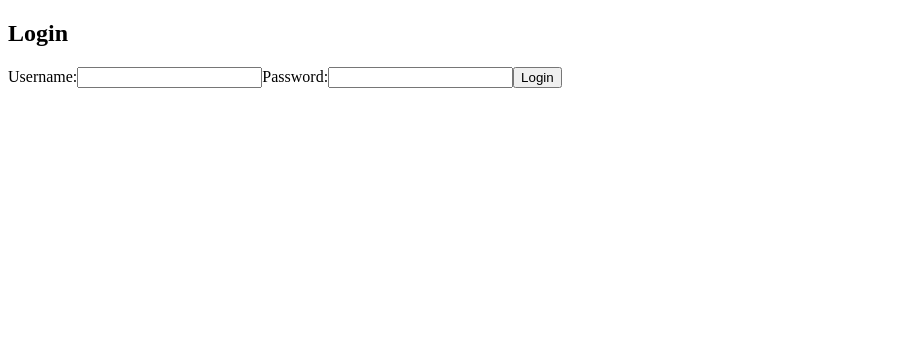
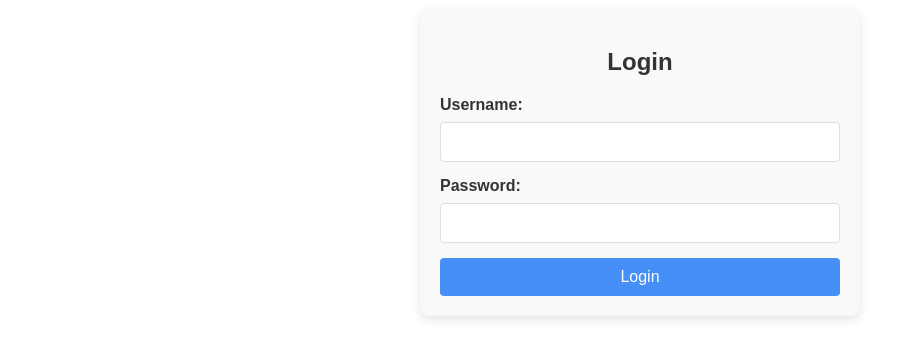
Before and after one commit to Fatma-KGamal/Shipping-System-Tools3, an Angular app in the folder my-app/: page /login in a window 1280 px wide. Shown: the top 358 px of the page, without its empty margins (0-912 px from the left). Built offline with nearby package versions, Linux system fonts and the light colour scheme.

Commit message:
add styling
add css for login and register

```diff
--- a/my-app/src/app/login/login.component.css
+++ b/my-app/src/app/login/login.component.css
@@ -0,0 +1,84 @@
+/* Style for the container div */
+div {
+    max-width: 400px;
+    margin: 0 auto;
+    padding: 20px;
+    background-color: #f9f9f9;
+    border-radius: 8px;
+    box-shadow: 0 4px 8px rgba(0, 0, 0, 0.1);
+}
+
+/* Styling for the form */
+form {
+    display: flex;
+    flex-direction: column;
+}
+
+/* Style for the headings */
+h2 {
+    text-align: center;
+    font-family: 'Mulish', sans-serif;
+    color: #333;
+    margin-bottom: 20px;
+}
+
+/* Label styling */
+label {
+    font-family: 'Mulish', sans-serif;
+    font-weight: bold;
+    margin-bottom: 8px;
+    color: #333;
+}
+
+/* Style for input fields */
+input[type="text"],
+input[type="password"] {
+    padding: 10px;
+    margin-bottom: 15px;
+    border: 1px solid #ddd;
+    border-radius: 4px;
+    font-family: 'Mulish', sans-serif;
+    font-size: 16px;
+    transition: border-color 0.3s ease;
+}
+
+/* Change border color on focus */
+input[type="text"]:focus,
+input[type="password"]:focus {
+    border-color: #458ff6;
+    outline: none;
+}
+
+/* Button styling */
+button {
+    padding: 10px;
+    background-color: #458ff6;
+    color: white;
+    font-family: 'Mulish', sans-serif;
+    font-size: 16px;
+    border: none;
+    border-radius: 4px;
+    cursor: pointer;
+    transition: background-color 0.3s ease;
+}
+
+/* Change button background on hover */
+button:hover {
+    background-color: #356cb3;
+}
+
+/* Responsive design */
+@media (max-width: 500px) {
+    div {
+        padding: 15px;
+    }
+
+    input[type="text"],
+    input[type="password"] {
+        font-size: 14px;
+    }
+
+    button {
+        font-size: 14px;
+    }
+}
--- a/my-app/src/app/register/register.component.css
+++ b/my-app/src/app/register/register.component.css
@@ -0,0 +1,90 @@
+/* Style for the container div */
+div {
+    max-width: 400px;
+    margin: 0 auto;
+    padding: 20px;
+    background-color: #f9f9f9;
+    border-radius: 8px;
+    box-shadow: 0 4px 8px rgba(0, 0, 0, 0.1);
+}
+
+/* Styling for the form */
+form {
+    display: flex;
+    flex-direction: column;
+}
+
+/* Style for the headings */
+h2 {
+    text-align: center;
+    font-family: 'Mulish', sans-serif;
+    color: #333;
+    margin-bottom: 20px;
+}
+
+/* Label styling */
+label {
+    font-family: 'Mulish', sans-serif;
+    font-weight: bold;
+    margin-bottom: 8px;
+    color: #333;
+}
+
+/* Style for input fields */
+input[type="text"],
+input[type="email"],
+input[type="tel"],
+input[type="password"] {
+    padding: 10px;
+    margin-bottom: 15px;
+    border: 1px solid #ddd;
+    border-radius: 4px;
+    font-family: 'Mulish', sans-serif;
+    font-size: 16px;
+    transition: border-color 0.3s ease;
+}
+
+/* Change border color on focus */
+input[type="text"]:focus,
+input[type="email"]:focus,
+input[type="tel"]:focus,
+input[type="password"]:focus {
+    border-color: #458ff6;
+    outline: none;
+}
+
+/* Button styling */
+button {
+    padding: 10px;
+    background-color: #458ff6;
+    color: white;
+    font-family: 'Mulish', sans-serif;
+    font-size: 16px;
+    border: none;
+    border-radius: 4px;
+    cursor: pointer;
+    transition: background-color 0.3s ease;
+}
+
+/* Change button background on hover */
+button:hover {
+    background-color: #356cb3;
+}
+
+/* Responsive design */
+@media (max-width: 500px) {
+    div {
+        padding: 15px;
+    }
+
+    input[type="text"],
+    input[type="email"],
+    input[type="tel"],
+    input[type="password"] {
+        font-size: 14px;
+    }
+
+    button {
+        font-size: 14px;
+    }
+}
```
